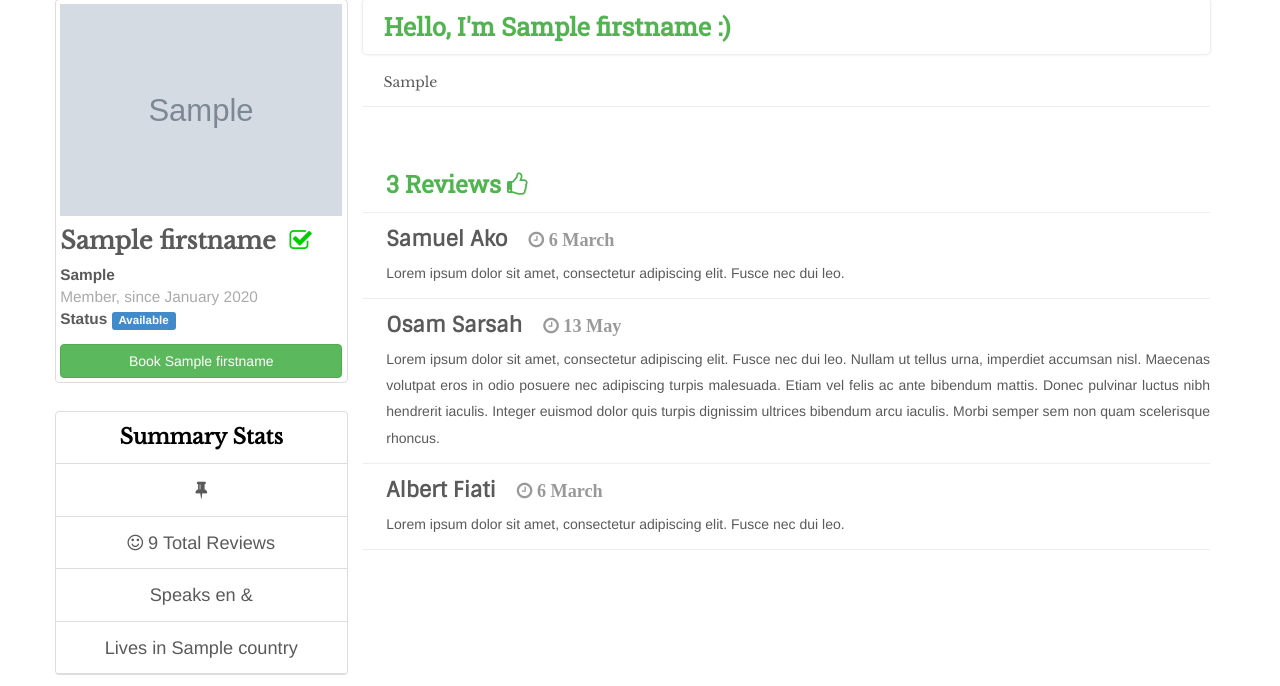
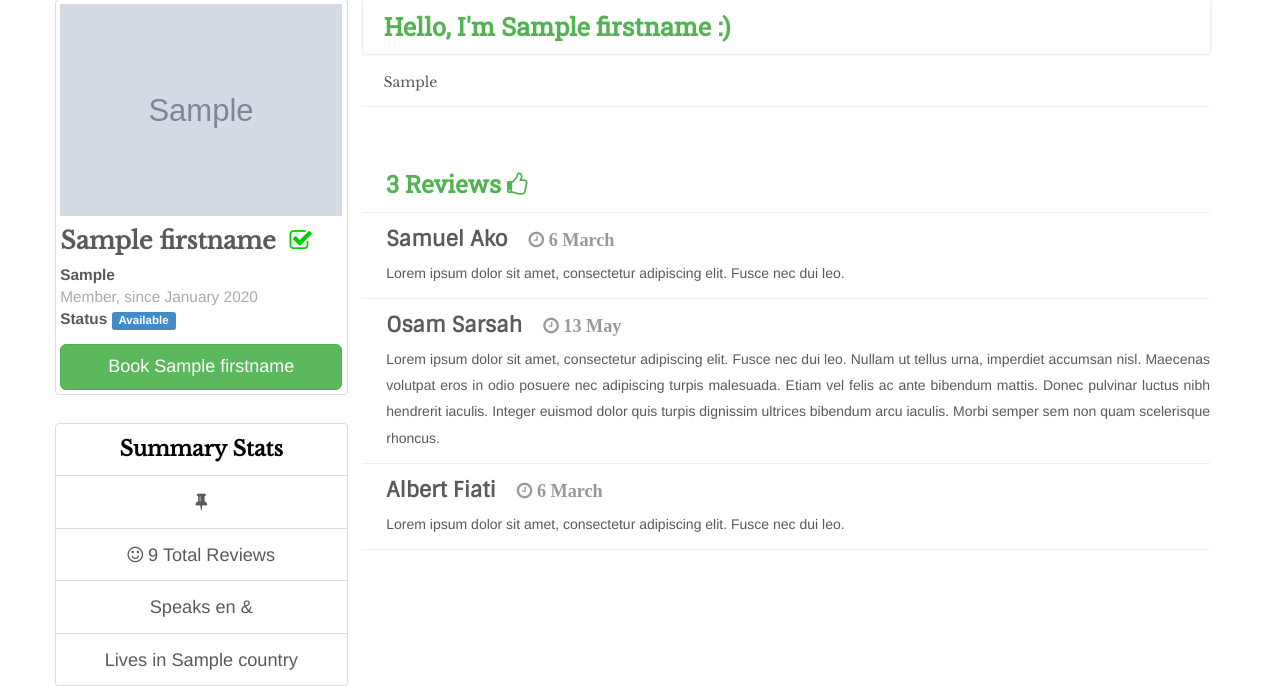
Before and after one commit to elimence/Tourbly-20000, a Python web app: template templates/guide.html in a window 1280 px wide. Shown: the part 91-777 px from the top of the page. Run offline with Jinja, Linux system fonts and the light colour scheme; the template is opened without the code that fills it: most values are stand-ins (such as "Sample title", 1, 10 or a date in 2020); grey boxes marked "Sample" are stand-in pictures; some libraries are stand-ins or nearby versions; some web fonts are replaced.

Commit message:
Made book button larger

```diff
--- a/templates/guide.html
+++ b/templates/guide.html
@@ -69,7 +69,7 @@
                 </span></p>
               </div>
               <div class="book">
-                <a href="#" class="btn btn-success btn-block">Book {{guide._firstname}}</a>
+                <a href="#" class="btn btn-success btn-block btn-lg">Book {{guide._firstname}}</a>
               </div>
             </div>
           </div>
```
